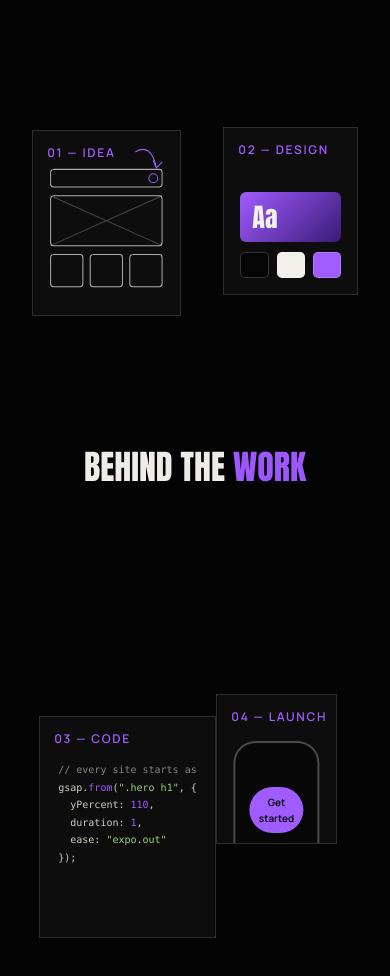
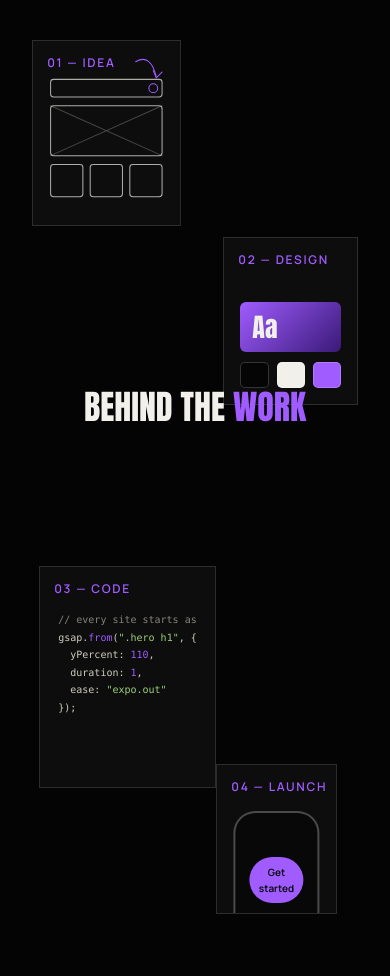
Before and after one commit to johnmcndn/portfolio, a Next.js app: page / in a window 390 px wide. Shown: the part 1760-2736 px from the top of the page. Built offline with nearby package versions, Linux system fonts and the light colour scheme.

Commit message:
gsap parallax scroll trigger w/ skew effect on box

```diff
--- a/src/components/Parallax.tsx
+++ b/src/components/Parallax.tsx
@@ -1,101 +1,57 @@
 'use client';
 
-import { useRef } from 'react';
-import { MOTION_OK, gsap, useGSAP } from '@/lib/gsap';
+import gsap from 'gsap';
+import { useGSAP } from '@gsap/react';
+import { ScrollTrigger } from 'gsap/ScrollTrigger';
+import { ScrollSmoother } from 'gsap/ScrollSmoother';
 
-/**
- * "Behind the work": four frames (idea, design, code, launch) that drift at
- * different speeds while the section scrolls past.
- */
-export default function Parallax() {
-  const root = useRef<HTMLElement>(null);
+gsap.registerPlugin(useGSAP, ScrollTrigger, ScrollSmoother);
 
-  useGSAP(
-    () => {
-      const mm = gsap.matchMedia();
+const Parallax = () => {
+  useGSAP(() => {
+    ScrollTrigger.create({
+      trigger: '.mid .big',
+      pin: true,
+      start: 'center center',
+      end: '+=500',
+    });
 
-      mm.add(MOTION_OK, () => {
-        // Each frame moves at its own speed (data-speed).
-        gsap.utils.toArray<HTMLElement>('.fr').forEach(frame => {
-          const distance = Number(frame.dataset.speed) * 5;
-          gsap.fromTo(
-            frame,
-            { y: () => -distance },
-            {
-              y: () => distance,
-              ease: 'none',
-              scrollTrigger: {
-                trigger: root.current,
-                start: 'top bottom',
-                end: 'bottom top',
-                scrub: true,
-                invalidateOnRefresh: true,
-              },
-            },
-          );
-        });
+    // --- Skew the frames while scrolling ---
+    const frames = gsap.utils.toArray<HTMLElement>('.f1, .f2, .f3, .f4');
+    const proxy = { skew: 0 };
+    const skewSetter = gsap.quickSetter(frames, 'skewY', 'deg'); // fast
+    const clamp = gsap.utils.clamp(-20, 20); // never skew more than 20 degrees
 
-        // Frame 1: the wireframe sketch draws itself
-        gsap.fromTo(
-          '.sk *',
-          { strokeDashoffset: 1 },
-          {
-            strokeDashoffset: 0,
-            duration: 1.4,
-            stagger: 0.12,
-            ease: 'power2.out',
-            scrollTrigger: { trigger: '.f1', start: 'top 85%' },
-          },
-        );
+    // make the right edge "stick" to the scroll bar. force3D improves performance
+    gsap.set(frames, { transformOrigin: 'right center', force3D: true });
 
-        // Frame 3: code lines type in one by one
-        gsap.from('.f3 .cl', {
-          opacity: 0,
-          x: -14,
-          duration: 0.6,
-          stagger: 0.18,
-          ease: 'power3.out',
-          scrollTrigger: { trigger: '.f3', start: 'top 80%' },
-        });
+    ScrollTrigger.create({
+      trigger: '.px', // only react while this section is on screen
+      start: 'top bottom',
+      end: 'bottom top',
+      onUpdate: self => {
+        const skew = clamp(self.getVelocity() / -300);
 
-        // Frame 4: phone UI bars grow in
-        gsap.from('.phn .l, .phn .b', {
-          scaleX: 0,
-          transformOrigin: 'left',
-          duration: 0.7,
-          stagger: 0.12,
-          ease: 'power3.out',
-          scrollTrigger: { trigger: '.f4', start: 'top 80%' },
-        });
-
-        // Centre headline floats against the frames
-        gsap.fromTo(
-          '.mid',
-          { y: 60 },
-          {
-            y: -60,
-            ease: 'none',
-            scrollTrigger: {
-              trigger: root.current,
-              start: 'top bottom',
-              end: 'bottom top',
-              scrub: true,
-            },
-          },
-        );
-      });
-
-      return () => mm.revert();
-    },
-    { scope: root },
-  );
+        // Only react to a stronger skew; the tween eases back to 0 on its own
+        if (Math.abs(skew) > Math.abs(proxy.skew)) {
+          proxy.skew = skew;
+          gsap.to(proxy, {
+            skew: 0,
+            duration: 0.8,
+            ease: 'power3',
+            overwrite: true,
+            onUpdate: () => skewSetter(proxy.skew),
+          });
+        }
+      },
+    });
+  });
 
   return (
-    <section className='px' id='px' ref={root}>
-      <div className='fr f1' data-speed='-18'>
+    <section className='px' id='px'>
+      <div className='fr f1'>
         <span className='cap'>01 — Idea</span>
         <svg
-          className='sk'
           viewBox='0 0 100 125'
           fill='none'
           stroke='#f2f0eb'
@@ -103,40 +59,19 @@ export default function Parallax() {
           strokeWidth='.7'
           strokeLinecap='round'
         >
-          <rect pathLength={1} x='12' y='26' width='76' height='12' rx='2' />
-          <rect pathLength={1} x='12' y='44' width='76' height='34' rx='2' />
-          <path
-            pathLength={1}
-            d='M12 44 L88 78 M88 44 L12 78'
-            strokeOpacity='.25'
-          />
-          <rect pathLength={1} x='12' y='84' width='22' height='22' rx='2' />
-          <rect pathLength={1} x='39' y='84' width='22' height='22' rx='2' />
-          <rect pathLength={1} x='66' y='84' width='22' height='22' rx='2' />
-          <circle
-            pathLength={1}
-            cx='82'
-            cy='32'
-            r='3'
-            stroke='#a05cff'
-            strokeOpacity='1'
-          />
-          <path
-            pathLength={1}
-            d='M70 14 Q80 8 84 24'
-            stroke='#a05cff'
-            strokeOpacity='1'
-          />
-          <path
-            pathLength={1}
-            d='M82 20 L84 25 L88 21'
-            stroke='#a05cff'
-            strokeOpacity='1'
-          />
+          <rect x='12' y='26' width='76' height='12' rx='2' />
+          <rect x='12' y='44' width='76' height='34' rx='2' />
+          <path d='M12 44 L88 78 M88 44 L12 78' strokeOpacity='.25' />
+          <rect x='12' y='84' width='22' height='22' rx='2' />
+          <rect x='39' y='84' width='22' height='22' rx='2' />
+          <rect x='66' y='84' width='22' height='22' rx='2' />
+          <circle cx='82' cy='32' r='3' stroke='#a05cff' strokeOpacity='1' />
+          <path d='M70 14 Q80 8 84 24' stroke='#a05cff' strokeOpacity='1' />
+          <path d='M82 20 L84 25 L88 21' stroke='#a05cff' strokeOpacity='1' />
         </svg>
       </div>
 
-      <div className='fr f2' data-speed='22'>
+      <div className='fr f2'>
         <span className='cap'>02 — Design</span>
         <div className='ui'>
           <div className='bar' />
@@ -156,7 +91,7 @@ export default function Parallax() {
         </h2>
       </div>
 
-      <div className='fr f3' data-speed='-30'>
+      <div className='fr f3'>
         <span className='cap'>03 — Code</span>
         <pre>
           <span className='cl'>
@@ -179,7 +114,7 @@ export default function Parallax() {
         </pre>
       </div>
 
-      <div className='fr f4' data-speed='14'>
+      <div className='fr f4'>
         <span className='cap'>04 — Launch</span>
         <div className='phn'>
           <div className='l' />
@@ -194,4 +129,6 @@ export default function Parallax() {
       </div>
     </section>
   );
-}
+};
+
+export default Parallax;
--- a/src/components/SmoothScroll.tsx
+++ b/src/components/SmoothScroll.tsx
@@ -13,7 +13,7 @@ function Smoother() {
     ScrollSmoother.create({
       wrapper: '#smooth-wrapper',
       content: '#smooth-content',
-      smooth: 1.2,
+      smooth: 1.5,
     });
   }, []);
 
--- a/src/styles/_parallax.scss
+++ b/src/styles/_parallax.scss
@@ -32,10 +32,6 @@
   width: 100%;
   height: 100%;
   display: block;
-}
-
-.sk * {
-  stroke-dasharray: 1;
 }
 
 .ui {
@@ -194,7 +190,6 @@
   top: 36%;
   text-align: center;
   pointer-events: none;
-  mix-blend-mode: difference;
 }
 
 .px .mid .big {
```
